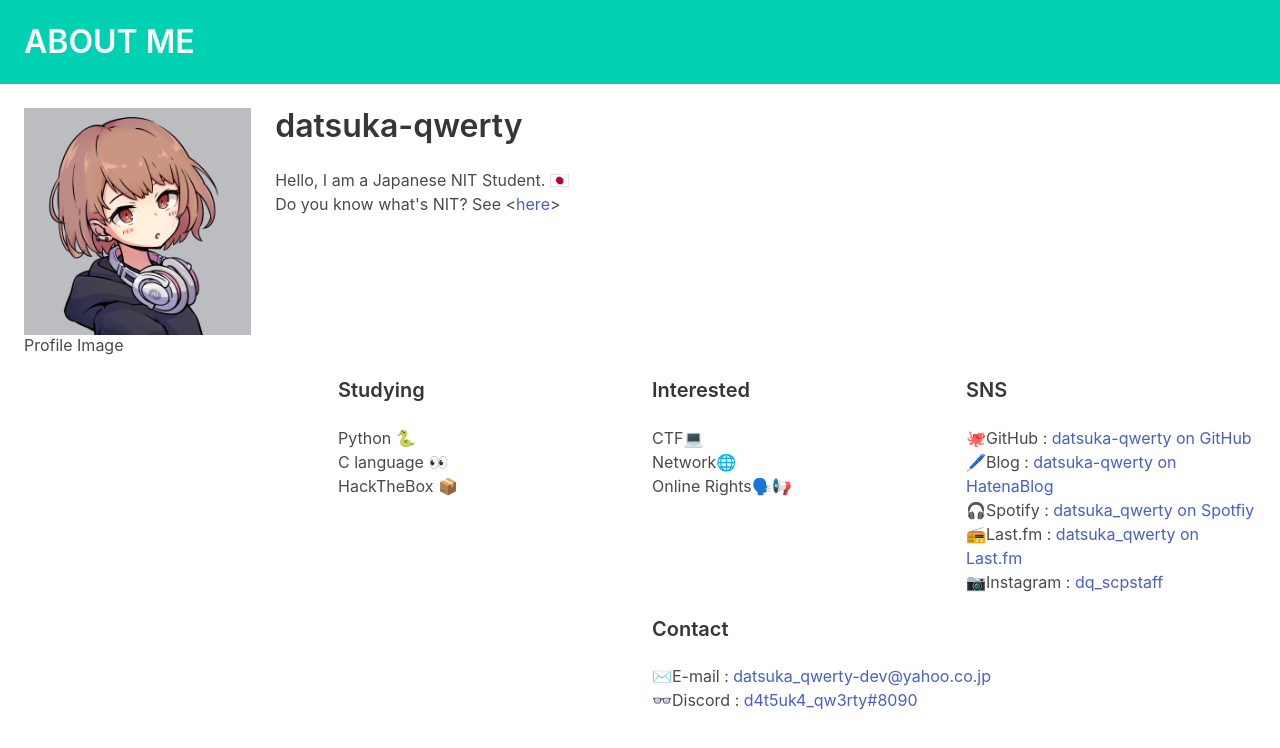
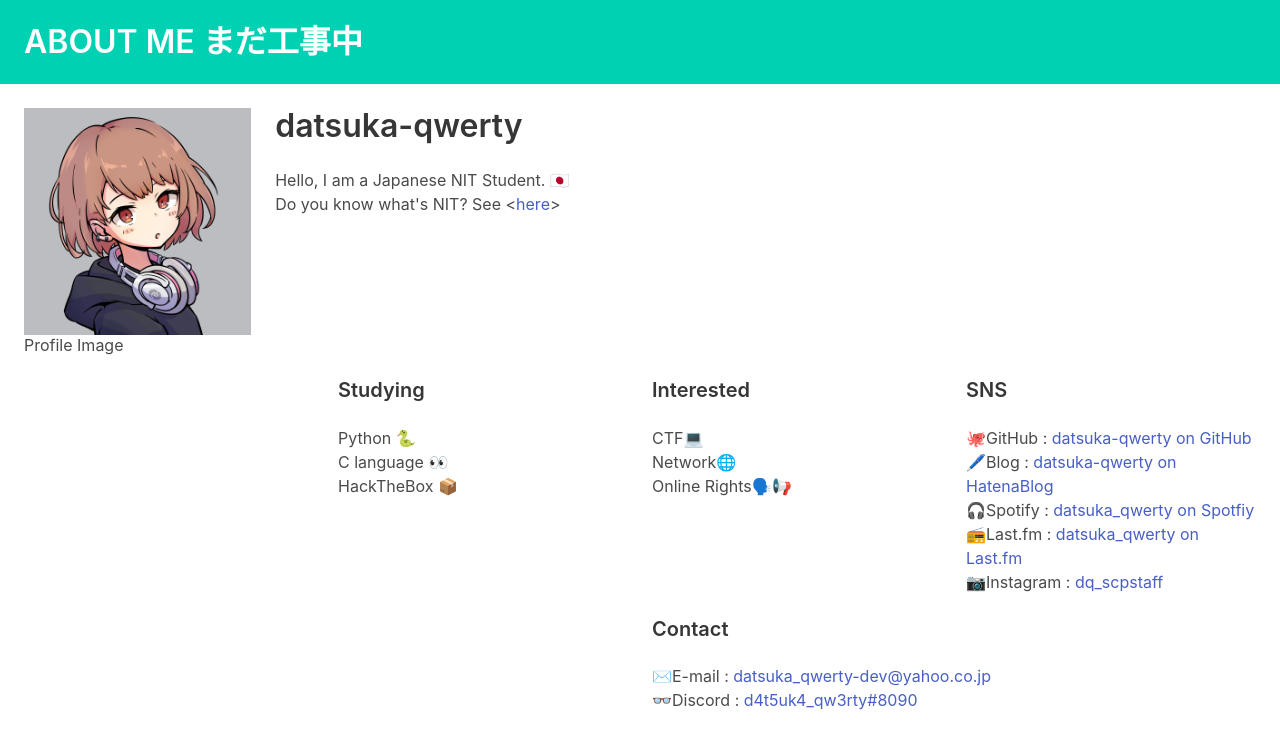
Before and after one commit to datsuka-qwerty/my-page, a plain HTML site: page index.html in a window 1280 px wide. Drawn offline with nearby package versions, Linux system fonts and the light colour scheme.

Commit message:
[fix] Fix a little

```diff
--- a/index.html
+++ b/index.html
@@ -13,7 +13,7 @@
 		<section class="hero is-primary is-small mb-5">
 			<div class="hero-body">
 				<p class="title">
-					ABOUT ME
+					ABOUT ME まだ工事中
 				</p>
 			</div>
 		</section>
```
